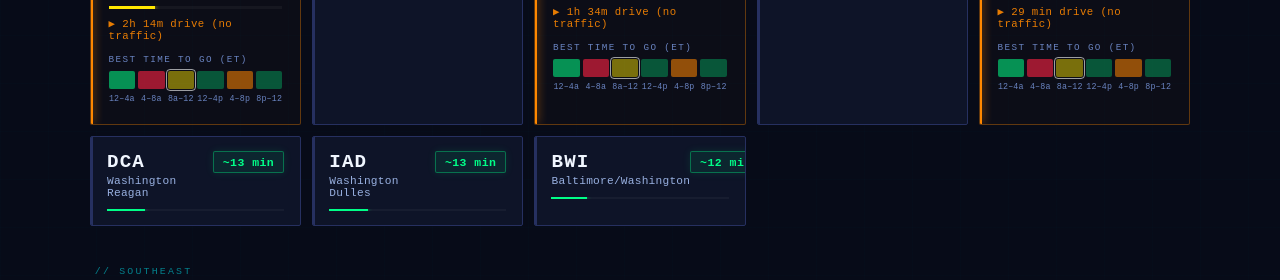
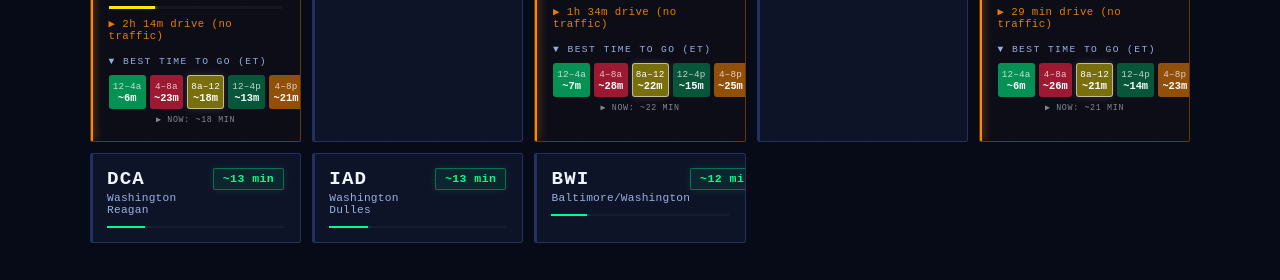
Before and after one commit to BorisHaz/tsa-wait-times, a plain HTML site: page index.html in a window 1280 px wide. Shown: the part 493-773 px from the top of the page. Drawn offline with Linux system fonts and the light colour scheme.

Commit message:
fix: heatmap slots taller, show wait time inside each block, current time marker

```diff
--- a/index.html
+++ b/index.html
@@ -270,33 +270,49 @@
     }
 
     /* ── BEST TIME HEATMAP ── */
-    .heatmap { margin-top: 0.75rem; }
+    .heatmap { margin-top: 0.85rem; }
 
     .heatmap-label {
-      font-size: 0.58rem; letter-spacing: 0.15em; text-transform: uppercase;
-      color: var(--dim); margin-bottom: 0.35rem;
+      font-size: 0.6rem; letter-spacing: 0.15em; text-transform: uppercase;
+      color: var(--muted); margin-bottom: 0.5rem;
     }
 
     .heatmap-slots {
-      display: grid; grid-template-columns: repeat(6, 1fr); gap: 3px;
+      display: grid; grid-template-columns: repeat(6, 1fr); gap: 4px;
     }
 
     .heatmap-slot {
-      border-radius: 2px; height: 18px; position: relative;
-      cursor: default; transition: opacity 0.2s;
+      border-radius: 3px; padding: 0.35rem 0.2rem 0.3rem;
+      display: flex; flex-direction: column;
+      align-items: center; justify-content: center; gap: 2px;
+      cursor: default; position: relative;
+      border: 1px solid transparent;
+      transition: transform 0.15s;
     }
+    .heatmap-slot:hover { transform: translateY(-1px); }
+
     .heatmap-slot.now {
-      outline: 1px solid rgba(255,255,255,0.6);
-      outline-offset: 1px;
-    }
-    .heatmap-slot-label {
-      position: absolute; bottom: -14px; left: 50%;
-      transform: translateX(-50%);
-      font-size: 0.52rem; color: var(--dim); white-space: nowrap;
-      letter-spacing: 0.02em;
+      border-color: rgba(255,255,255,0.55);
+      box-shadow: 0 0 8px rgba(255,255,255,0.15);
     }
 
-    .heatmap-wrap { padding-bottom: 18px; }
+    .heatmap-slot-time {
+      font-size: 0.58rem; color: rgba(255,255,255,0.75);
+      letter-spacing: 0.02em; white-space: nowrap; line-height: 1;
+    }
+
+    .heatmap-slot-wait {
+      font-size: 0.65rem; font-weight: 700;
+      color: #fff; line-height: 1;
+    }
+
+    .heatmap-slot.now .heatmap-slot-time { color: #fff; }
+
+    .now-marker {
+      font-size: 0.52rem; letter-spacing: 0.08em; text-align: center;
+      color: rgba(255,255,255,0.5); margin-top: 0.3rem;
+      text-transform: uppercase;
+    }
 
     /* ── MISC ── */
     .loading {
@@ -558,6 +574,7 @@
 
     filtered.forEach(airport => {
       const rawWait = allData[airport.code] ?? null;
+      const baseWait = rawWait;
       const isFeat  = FEATURED.includes(airport.code);
       const drive   = isFeat ? driveLabel(driveTimes[airport.code]) : null;
       const alert   = faaAlerts[airport.code] || null;
@@ -570,21 +587,22 @@
       // Heatmap HTML for featured airports
       let heatmapHTML = "";
       if (isFeat && rawWait !== null) {
-        const baseWait = rawWait;
-        const slots = HEATMAP_SLOTS.map((s, i) => {
-          const slotWait = Math.round(baseWait * s.baseMult);
+        let nowLabel = "";
+        const slots = HEATMAP_SLOTS.map((s) => {
+          const slotWait = Math.round(baseWait * s.baseMult * (precheckOn ? PRECHECK_MULT : 1));
           const isNow    = s.hoursET.includes(etHour);
           const color    = slotColor(s.baseMult);
-          return `<div class="heatmap-slot${isNow ? " now" : ""}"
-                       style="background:${color}"
-                       title="${s.label}: ~${slotWait} min">
-                    <span class="heatmap-slot-label">${s.label}</span>
+          if (isNow) nowLabel = `Now: ~${slotWait} min`;
+          return `<div class="heatmap-slot${isNow ? " now" : ""}" style="background:${color}">
+                    <span class="heatmap-slot-time">${s.label}</span>
+                    <span class="heatmap-slot-wait">~${slotWait}m</span>
                   </div>`;
         }).join("");
         heatmapHTML = `
-          <div class="heatmap heatmap-wrap">
-            <div class="heatmap-label">Best time to go (ET)</div>
+          <div class="heatmap">
+            <div class="heatmap-label">&#9660; Best time to go (ET)</div>
             <div class="heatmap-slots">${slots}</div>
+            ${nowLabel ? `<div class="now-marker">&#9654; ${nowLabel}</div>` : ""}
           </div>`;
       }
 
```
